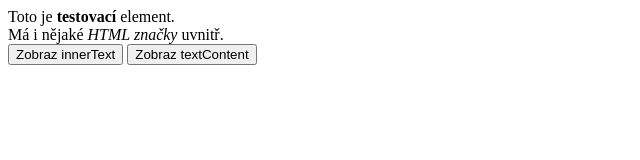
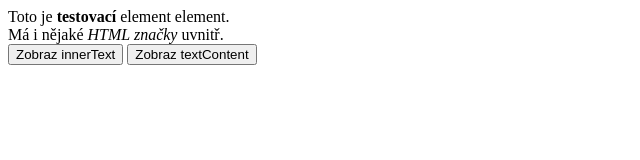
Before and after one commit to pamo12312/web, a plain HTML site: page index.html in a window 1280 px wide. Shown: the full height of the page, 0-640 px from the left. Drawn offline with Linux system fonts and the light colour scheme.

Commit message:
zmněna textu element element

```diff
--- a/index.html
+++ b/index.html
@@ -11,7 +11,7 @@
 <body>
 
 <div id="testElement">
-    Toto je <strong>testovací</strong> element.<br>
+    Toto je <strong>testovací</strong> element element.<br>
     <span>Má i nějaké <em>HTML značky</em> uvnitř.</span>
 </div>
 
```
